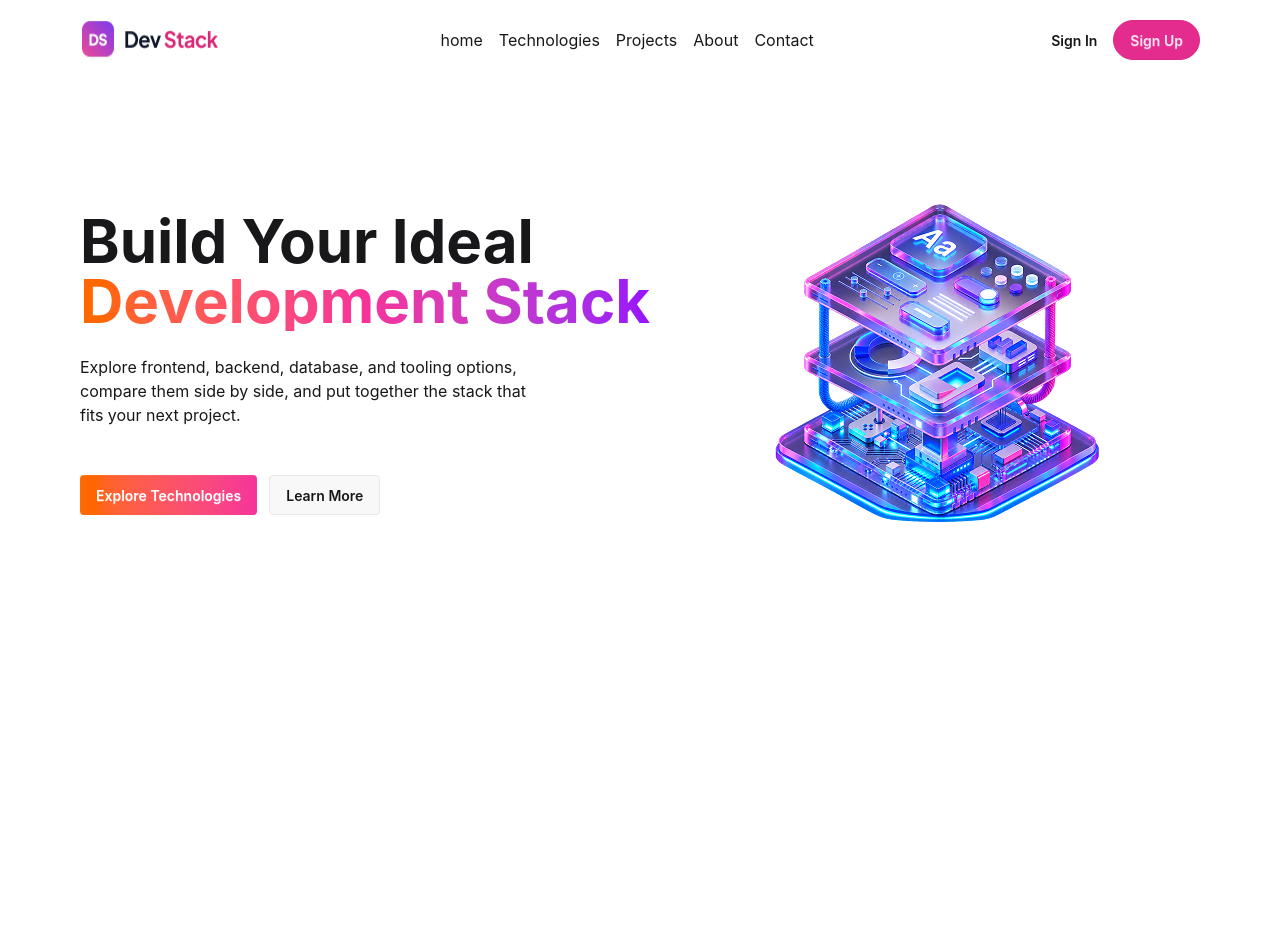
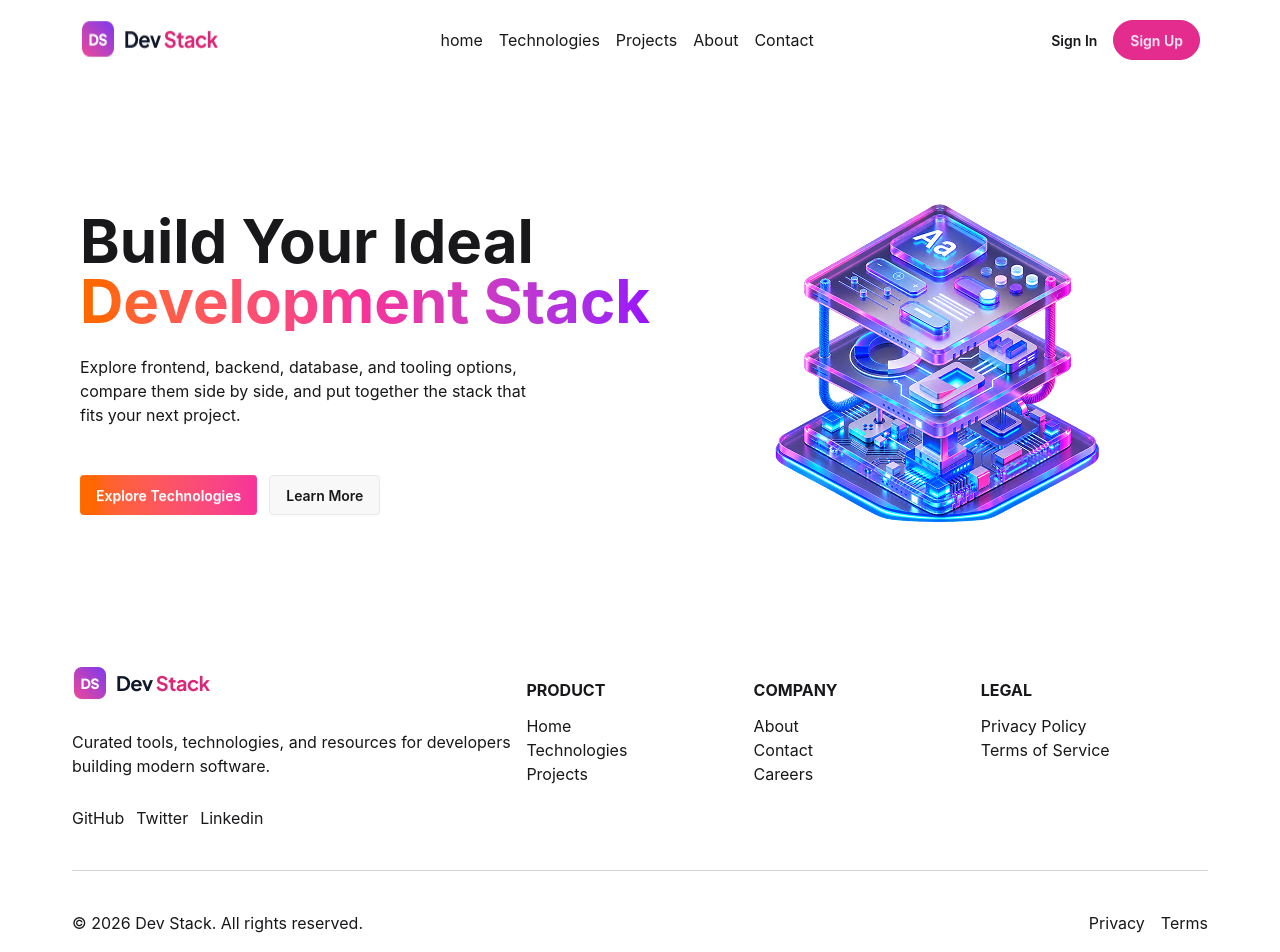
Before and after one commit to taohid-hasan/a5-devstack, a React (Vite) app: page / in a window 1280 px wide. Shown: the top 952 px of the page. Before the commit the page ends 800 px from the top, so only its background shows below. Built offline with nearby package versions, Linux system fonts and the light colour scheme.

Commit message:
create basic footer

```diff
--- /dev/null
+++ b/public/data.json
@@ -0,0 +1,122 @@
+[
+  {
+    "id": "react",
+    "name": "React",
+    "category": "Frontend",
+    "description": "A declarative, component-based JavaScript library for building modern user interfaces.",
+    "icon": "https://icon.icepanel.io/Technology/svg/React.svg",
+    "rating": 4.9,
+    "difficulty": "Beginner-Friendly",
+    "badge": "Popular"
+  },
+  {
+    "id": "vuejs",
+    "name": "Vue.js",
+    "category": "Frontend",
+    "description": "An approachable, performant, and versatile framework for building web user interfaces.",
+    "icon": "https://icon.icepanel.io/Technology/svg/Vue.js.svg",
+    "rating": 4.8,
+    "difficulty": "Beginner-Friendly",
+    "badge": "Versatile"
+  },
+  {
+    "id": "svelte",
+    "name": "Svelte",
+    "category": "Frontend",
+    "description": "Cybernetically enhanced web apps with compile-time reactivity and zero virtual DOM overhead.",
+    "icon": "https://icon.icepanel.io/Technology/svg/Svelte.svg",
+    "rating": 4.8,
+    "difficulty": "Intermediate",
+    "badge": "Fast"
+  },
+  {
+    "id": "nextjs",
+    "name": "Next.js",
+    "category": "Frontend",
+    "description": "The React framework for full-stack web applications with hybrid static & server rendering.",
+    "icon": "https://icon.icepanel.io/Technology/svg/Next.js.svg",
+    "rating": 4.9,
+    "difficulty": "Intermediate",
+    "badge": null
+  },
+  {
+    "id": "nodejs",
+    "name": "Node.js",
+    "category": "Backend",
+    "description": "An asynchronous event-driven JavaScript runtime built on Chrome's V8 engine.",
+    "icon": "https://icon.icepanel.io/Technology/svg/Node.js.svg",
+    "rating": 4.8,
+    "difficulty": "Intermediate",
+    "badge": "Standard"
+  },
+  {
+    "id": "postgresql",
+    "name": "PostgreSQL",
+    "category": "Database",
+    "description": "A powerful, open-source object-relational database system with proven reliability.",
+    "icon": "https://icon.icepanel.io/Technology/svg/PostgresSQL.svg",
+    "rating": 4.9,
+    "difficulty": "Intermediate",
+    "badge": "Top SQL"
+  },
+  {
+    "id": "redis",
+    "name": "Redis",
+    "category": "Database",
+    "description": "In-memory data structure store used as a high-speed database, cache, and message broker.",
+    "icon": "https://icon.icepanel.io/Technology/svg/Redis.svg",
+    "rating": 4.8,
+    "difficulty": "Intermediate",
+    "badge": "Cache"
+  },
+  {
+    "id": "javascript",
+    "name": "JavaScript",
+    "category": "Language",
+    "description": "The versatile, ubiquitous scripting language powering dynamic behavior across the web.",
+    "icon": "https://icon.icepanel.io/Technology/svg/JavaScript.svg",
+    "rating": 4.9,
+    "difficulty": "Beginner-Friendly",
+    "badge": "Ubiquitous"
+  },
+  {
+    "id": "typescript",
+    "name": "TypeScript",
+    "category": "Language",
+    "description": "A strongly typed programming language that builds on JavaScript for robust tooling.",
+    "icon": "https://icon.icepanel.io/Technology/svg/TypeScript.svg",
+    "rating": 4.9,
+    "difficulty": "Intermediate",
+    "badge": "Essential"
+  },
+  {
+    "id": "java",
+    "name": "Java",
+    "category": "Language",
+    "description": "A secure, object-oriented programming language designed for portability and scale.",
+    "icon": "https://icon.icepanel.io/Technology/svg/Java.svg",
+    "rating": 4.6,
+    "difficulty": "Intermediate",
+    "badge": "Robust"
+  },
+  {
+    "id": "tailwindcss",
+    "name": "Tailwind CSS",
+    "category": "Styling",
+    "description": "A utility-first CSS framework packed with classes that can be composed to build custom UI.",
+    "icon": "https://icon.icepanel.io/Technology/svg/Tailwind-CSS.svg",
+    "rating": 4.9,
+    "difficulty": "Beginner-Friendly",
+    "badge": "Modern"
+  },
+  {
+    "id": "docker",
+    "name": "Docker",
+    "category": "DevOps",
+    "description": "A platform designed to build, share, and run containerized applications reliably.",
+    "icon": "https://icon.icepanel.io/Technology/svg/Docker.svg",
+    "rating": 4.9,
+    "difficulty": "Intermediate",
+    "badge": "Containers"
+  }
+]
--- a/src/App.tsx
+++ b/src/App.tsx
@@ -1,12 +1,29 @@
+import { Suspense } from "react";
 import Banner from "./components/Banner";
 import Nav from "./components/Nav";
+import Technologies from "./components/technologies/Technologies";
+import type { Itechnologie } from "./types/technologie";
+import Footer from "./components/Footer";
+
+
+const technologiesFetch = async (): Promise<Itechnologie[]> => {
+  const res = await fetch("/data.json");
+  const data = await res.json();
+  return data;
+}
+
 
 function App() {
-
+  const technologiesPromise = technologiesFetch();
   return (
     <>
       <Nav />
       <Banner />
+      <Suspense fallback={<h2>Loading.....</h2>}>
+        <Technologies technologiesPromise={technologiesPromise} />
+      </Suspense>
+      <Footer />
+
     </>
   );
 }
--- /dev/null
+++ b/src/components/Footer.tsx
@@ -0,0 +1,86 @@
+import Logo from '../assets/logo-text.png';
+
+const Footer = () => {
+  return (
+    <div className="flex flex-col justify-between gap-10 px-18 py-5">
+      <div className="grid grid-cols-5">
+        <div className="col-span-2 gap-7 grid justify-between">
+          <img src={Logo} alt="" />
+
+          <p>
+            Curated tools, technologies, and resources for developers building
+            modern software.
+          </p>
+
+          <div className="flex gap-3">
+            <ul>
+              <a href="#">GitHub</a>
+            </ul>
+            <ul>
+              <a href="#">Twitter</a>
+            </ul>
+            <ul>
+              <a href="#">Linkedin</a>
+            </ul>
+          </div>
+        </div>
+
+        <div>
+          <h4 className="py-3 font-bold">PRODUCT</h4>
+          <ul>
+            <a href="Home">Home</a>
+          </ul>
+          <ul>
+            <a href="Technologies">Technologies</a>
+          </ul>
+          <ul>
+            <a href="Projects">Projects</a>
+          </ul>
+        </div>
+
+        <div>
+          <h4 className="py-3 font-bold">COMPANY</h4>
+          <ul>
+            <a href="#">About</a>
+          </ul>
+          <ul>
+            <a href="#">Contact</a>
+          </ul>
+          <ul>
+            <a href="">Careers</a>
+          </ul>
+        </div>
+
+        <div>
+          <h4 className="py-3 font-bold">LEGAL</h4>
+          <ul>
+            <a href="#">Privacy Policy</a>
+          </ul>
+          <ul>
+            <a href="#">Terms of Service</a>
+          </ul>
+        </div>
+      </div>
+
+      <div className="">
+        <hr className="text-gray-300 pb-10" />
+        <div className="flex justify-between">
+          <ul>
+            <a href="#">© 2026 Dev Stack. All rights reserved.</a>
+          </ul>
+
+          <div className="flex gap-4">
+            <ul>
+              <a href="#">Privacy</a>
+            </ul>
+            <ul>
+              <a href="#">Terms</a>
+            </ul>
+          </div>
+        </div>
+      </div>
+    </div>
+  );
+};
+
+export default Footer;
--- /dev/null
+++ b/src/components/technologies/Technologies.tsx
@@ -0,0 +1,13 @@
+import React, { use } from 'react';
+
+interface TechnologiesProps {
+  technologiesPromise: Promise<Itechnologie[]>
+}
+
+const Technologies = ({ technologiesPromise }:TechnologiesProps) => {
+  const technologies = use(technologiesPromise);
+  console.log(technologies, "technologies");
+  return <div></div>;
+};
+
+export default Technologies;
--- /dev/null
+++ b/src/types/technologie.ts
@@ -0,0 +1,10 @@
+export interface Itechnologie {
+  id: string;
+  name: string;
+  category: string;
+  description: string;
+  icon: string;
+  rating: number;
+  difficulty: string;
+  badge: string;
+}
```
